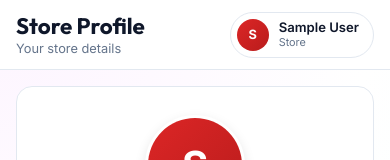
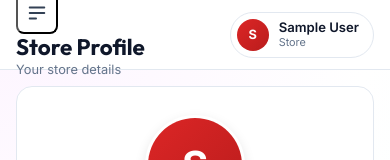
Before and after one commit to rishi1702-boop/digital-udhaar-app, a React (Vite) app in the folder frontend/: page /settings in a window 390 px wide. Shown: the top 160 px of the page. Built offline with nearby package versions, Linux system fonts and the light colour scheme; no server answers; sample sign-in values are in the browser's storage.

Commit message:
fix: restore mobile sidebar toggle functionality

```diff
--- a/frontend/src/components/Layout/Header.jsx
+++ b/frontend/src/components/Layout/Header.jsx
@@ -1,10 +1,12 @@
 import { useState, useRef, useEffect } from 'react';
-import { useNavigate } from 'react-router-dom';
+import { useNavigate, useOutletContext } from 'react-router-dom';
 import { useAuth } from '../../hooks/useAuth';
 import { useLanguage } from '../../context/LanguageContext';
 import { HiOutlineMenuAlt2, HiOutlineUser, HiOutlineLogout, HiOutlineCog } from 'react-icons/hi';
 
-const Header = ({ title, subtitle, onToggleSidebar }) => {
+const Header = ({ title, subtitle }) => {
+  const outletContext = useOutletContext();
+  const toggleSidebar = outletContext?.toggleSidebar || (() => {});
   const { user, logout } = useAuth();
   const { t } = useLanguage();
   const navigate = useNavigate();
@@ -29,7 +31,7 @@ const Header = ({ title, subtitle, onToggleSidebar }) => {
   return (
     <header className="header">
       <div className="header-title">
-        <button className="btn-icon btn-ghost" onClick={onToggleSidebar} style={{display:'none', marginRight:'8px'}} id="menu-toggle">
+        <button className="btn-icon btn-ghost mobile-menu-btn" onClick={toggleSidebar} style={{marginRight:'8px'}} id="menu-toggle">
           <HiOutlineMenuAlt2 size={22} />
         </button>
         <h1>{title}</h1>
--- a/frontend/src/components/Layout/Layout.jsx
+++ b/frontend/src/components/Layout/Layout.jsx
@@ -10,7 +10,7 @@ const Layout = () => {
     <div className="app-layout">
       <Sidebar isOpen={sidebarOpen} onClose={() => setSidebarOpen(false)} />
       <main className="main-content">
-        <Outlet />
+        <Outlet context={{ toggleSidebar: () => setSidebarOpen(prev => !prev) }} />
         <footer className="app-footer">
           <p>&copy; {new Date().getFullYear()} Digital Udhaar Khata. All rights reserved.</p>
         </footer>
--- a/frontend/src/components/Layout/Sidebar.jsx
+++ b/frontend/src/components/Layout/Sidebar.jsx
@@ -16,7 +16,7 @@ const Sidebar = ({ isOpen, onClose }) => {
 
   return (
     <>
-      {isOpen && <div className="sidebar-backdrop" onClick={onClose} style={{position:'fixed',inset:0,background:'rgba(0,0,0,0.5)',zIndex:99,display:'none'}} />}
+      {isOpen && <div className="sidebar-backdrop" onClick={onClose} style={{position:'fixed',inset:0,background:'rgba(0,0,0,0.5)',zIndex:99}} />}
       <aside className={`sidebar ${isOpen ? 'open' : ''}`}>
         <div className="sidebar-logo">
           <div className="sidebar-logo-icon">₹</div>
--- a/frontend/src/index.css
+++ b/frontend/src/index.css
@@ -160,6 +160,8 @@ input, select, textarea, button { font-family: inherit; }
   display: flex; flex-direction: column; z-index: 100;
   animation: slideInLeft 0.5s ease;
 }
+.sidebar-backdrop { display: none; }
+.mobile-menu-btn { display: none; }
 .sidebar-logo {
   display: flex; align-items: center; gap: 12px;
   padding: 8px 12px; margin-bottom: 32px;
@@ -375,6 +377,8 @@ input, select, textarea, button { font-family: inherit; }
 
 /* ─── RESPONSIVE ─── */
 @media (max-width: 768px) {
+  .mobile-menu-btn { display: flex; align-items: center; justify-content: center; }
+  .sidebar-backdrop { display: block; }
   .sidebar { transform: translateX(-100%); transition: var(--transition); }
   .sidebar.open { transform: translateX(0); }
   .main-content { margin-left: 0; padding: calc(var(--header-height) + 16px) 16px 16px; }
```
